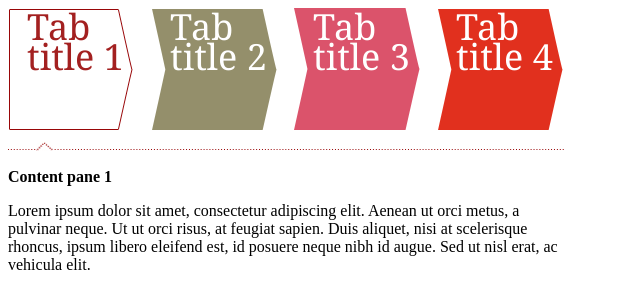
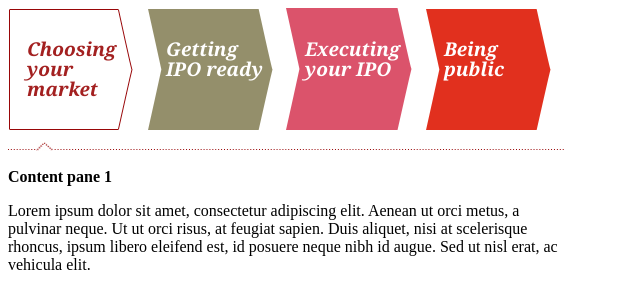
Before and after one commit to djredhand/ipo_v2, a plain HTML site: page index.html in a window 1280 px wide. Shown: the whole page, without its empty margins (0-640 px from the left). Drawn offline with nearby package versions, Linux system fonts and the light colour scheme.

Commit message:
finished

```diff
--- a/index.html
+++ b/index.html
@@ -1,70 +1,16 @@
 <head>
-
   <script src="//ajax.googleapis.com/ajax/libs/jquery/1.9.1/jquery.min.js"></script>
   <script src="get_url_vars.js"></script>
   <script src="//ajax.googleapis.com/ajax/libs/jqueryui/1.10.2/jquery-ui.min.js"></script>
-
+  <link rel="stylesheet" type="text/css" href="ipo_v2.css">
 </head>
-<style type="text/css">
-.media-tabs-wrap.ipv2{
-  width: 556px;
-}
-.ipv2 ul{
-  list-style: none;
-  background:url('images/dotted_line.png');
-  background-repeat:no-repeat;
-  background-position:bottom;
-  margin: 0;
-  padding: 0 0 20px 0;
-
-}
-.ipv2 ul li{
-  display: inline-block;
-  width: 126px;
-  height:123px;
-  padding: 0 13px 0 0;
-}
-.ipv2 ul li a{
-  color: #fff;
-text-decoration: none;
-font-size: 36px;
-line-height: 30px;
-font-family: Georgia, 'Times New Roman', Times, serif;
-}
-.ipv2 ul li a span{
-  padding: 10px;
-}
-#ipv_arrow{
-  margin:-10px 0 0 35px;
-}
-.ipv2 ul li.ipv2_tab1{
-  background: url('images/tab1.png') no-repeat;
-
-}
-.ipv2 ul li.ipv2_tab1 a{
-  color:#a32020;
-}
-.ipv2 ul li.ipv2_tab2{
-  background: url('images/tab2.png') no-repeat;
-}
-.ipv2 ul li.ipv2_tab3{
-  background: url('images/tab3.png') no-repeat;
-}
-.ipv2 ul li.ipv2_tab4{
-  background: url('images/tab4.png') no-repeat;
-  padding: 0px !important;
-}
-.ipv2_tab_wrap{
-  margin: 4px 0 0 19px;
-}
-</style>
 <body>
   <div class="media-tabs-wrap ipv2">
    <ul class="media-tabs ipv2">
-     <li class="ipv2_tab1"><div class="ipv2_tab_wrap"><a href="#tab-1">Tab title 1</a></div></li>
-     <li class="ipv2_tab2"><div class="ipv2_tab_wrap"><a href="#tab-2">Tab title 2</a></div></li>
-     <li class="ipv2_tab3"><div class="ipv2_tab_wrap"><a href="#tab-3">Tab title 3</a></div></li>
-     <li class="ipv2_tab4"><div class="ipv2_tab_wrap"><a href="#tab-4">Tab title 4</a></div></li>
+     <li class="ipv2_tab1"><a href="#tab-1">Choosing your market</a></li>
+     <li class="ipv2_tab2"><a href="#tab-2">Getting<br/>IPO ready</a></li>
+     <li class="ipv2_tab3"><a href="#tab-3">Executing your IPO</a></li>
+     <li class="ipv2_tab4"><a href="#tab-4">Being public</a></li>
    </ul>
    <div id="ipv_arrow"><img src="images/tab_arrow.png"/></div>
    <div id="tab-1" class="media-pane">
@@ -84,87 +30,5 @@ font-family: Georgia, 'Times New Roman', Times, serif;
      <p>Pellentesque habitant morbi tristique senectus et netus et malesuada fames ac turpis egestas. Etiam eu placerat erat. Sed scelerisque leo ut dui porttitor ac ultrices nibh pharetra.</p>
    </div>
   </div>
-
-
-<script>
-<!--
-jQuery(document).ready(function($) {
-
-
-  jQuery(".media-tabs-wrap").tabs();
-
-  var _tabID = jQuery.getUrlVar('tab_id');
-
-  if(typeof _tabID != 'undefined'){
-    _tabID = _tabID - 1; //converts the 1,2,3,etc to 0,1,2,etc
-  }else{
-    _tabID = 0;
-  };
-  magic_jscript.initialize_tab(_tabID);
-    magic_jscript.tab_hover();
-    magic_jscript.set_tab();
-    magic_jscript.bind_click();
-});// end doc.ready()
--->
-
-/*
-* Start magic_jscript
-* - require jQuery
-*/
-
-var magic_jscript = {
-  //Global
-  _pos: '',
-
-  initialize_tab: function(_tabID){
-    magic_jscript._pos = $($('ul.ipv2 li')[_tabID]).position().left
-    var tabs = $('ul.media-tabs li');
-    $($('ul.media-tabs li')[_tabID])
-      .children().children().trigger('click');
-    $('#ipv_arrow').css({
-      marginLeft: magic_jscript._pos + 20
-    })
-
-  },
-  tab_hover: function(){
-
-    var lpos;
-    var offset = 30;
-    $('ul.ipv2 li').mouseenter(function(){
-      lpos = jQuery(this).position().left
-      $('#ipv_arrow').animate({
-        marginLeft:lpos + offset
-      },200);
-    })//end mouseenter
-
-    $('ul.ipv2').mouseleave(function(){
-      if(magic_jscript._pos !== lpos){
-        $('#ipv_arrow').animate({
-          marginLeft:magic_jscript._pos + offset
-        }, 200);
-      }
-    })//endmouseleave
-  },
-  bind_click: function(){
-    var current;
-    $('.ipv2 ul li').click(function(){
-      current = $(this).index();
-
-    })
-    $($('ul.media-tabs li')[current])
-      .children().children().trigger('click');
-  },
-
-  set_tab:function(){
-     $('ul.ipv2 li').click(function(){
-      magic_jscript._pos = $('.ui-tabs-active').position().left;
-        $('ul.ipv2 li').each(function(){
-          $(this).removeClass('ipo_v2_active');
-        })
-        $(this).toggleClass('ipo_v2_active');
-     })
-  }
-}// end magic_script
-
-</script>
+  <script src="magic_script.js"></script>
 </body>
--- a/ipo_v2.css
+++ b/ipo_v2.css
@@ -0,0 +1,57 @@
+.media-tabs-wrap.ipv2{
+  width: 556px;
+}
+.ipv2 ul{
+  list-style: none;
+  background:url('images/dotted_line.png');
+  background-repeat:no-repeat;
+  background-position:bottom;
+  margin: 0;
+  padding: 0 0 20px 0;
+  height: 123px;
+  clear: left;
+}
+.ipv2 ul li{
+  float:left;
+  width: 126px;
+  height:123px;
+  padding: 0 13px 0 0;
+}
+.ipv2 ul li a{
+color: #fff;
+text-decoration: none;
+font-size: 19px;
+line-height: 20px;
+font-family: Georgia, 'Times New Roman', Times, serif;
+font-style: italic;
+font-weight: bold;
+display: block;
+padding: 31px 0 0 19px;
+height: 88px;
+}
+.ipv2 ul li a span{
+  padding: 10px;
+}
+#ipv_arrow{
+  margin:-10px 0 0 35px;
+}
+.ipv2 ul li.ipv2_tab1{
+  background: url('images/tab1.png') no-repeat;
+
+}
+.ipv2 ul li.ipv2_tab1 a{
+  color:#a32020;
+}
+.ipv2 ul li.ipv2_tab2{
+  background: url('images/tab2.png') no-repeat;
+}
+.ipv2 ul li.ipv2_tab3{
+  background: url('images/tab3.png') no-repeat;
+}
+.ipv2 ul li.ipv2_tab4{
+  background: url('images/tab4.png') no-repeat;
+  padding: 0px !important;
+}
+.ipv2_tab_wrap{
+  margin: 33px 0 0 20px;
+}
--- /dev/null
+++ b/magic_script.js
@@ -0,0 +1,62 @@
+
+jQuery(document).ready(function($) {
+  jQuery(".media-tabs-wrap").tabs();
+  var _tabID = jQuery.getUrlVar('tab_id');
+  if(typeof _tabID != 'undefined'){
+    _tabID = _tabID - 1; //converts the 1,2,3,etc to 0,1,2,etc
+  }else{
+    _tabID = 0;
+  };
+  magic_jscript.initialize_tab(_tabID);
+  magic_jscript.tab_hover();
+  magic_jscript.set_tab();
+});// end doc.ready()
+
+/*
+* Start magic_jscript Object
+* - require jQuery
+*/
+
+var magic_jscript = {
+  //Global
+  _pos: '',
+
+  initialize_tab: function(_tabID){
+    magic_jscript._pos = $($('ul.ipv2 li')[_tabID]).position().left
+    var tabs = $('ul.media-tabs li');
+    $($('ul.media-tabs li')[_tabID])
+      .children().trigger('click');
+    $('#ipv_arrow').css({
+      marginLeft: magic_jscript._pos + 20
+    })
+
+  },
+  tab_hover: function(){
+    var lpos;
+    var offset = 30;
+    $('ul.ipv2 li').mouseenter(function(){
+      lpos = jQuery(this).position().left
+      $('#ipv_arrow').animate({
+        marginLeft:lpos + offset
+      },200);
+    })//end mouseenter
+
+    $('ul.ipv2').mouseleave(function(){
+      if(magic_jscript._pos !== lpos){
+        $('#ipv_arrow').animate({
+          marginLeft:magic_jscript._pos + offset
+        }, 200);
+      }
+    })//endmouseleave
+  },
+  set_tab:function(){
+     $('ul.ipv2 li').click(function(){
+        magic_jscript._pos = $('.ui-tabs-active').position().left;
+        $('ul.ipv2 li').each(function(){
+          $(this).removeClass('ipo_v2_active');
+        })
+        $(this).toggleClass('ipo_v2_active');
+        lpos = jQuery(this).position().left
+     })
+  }
+}// end magic_script
```
